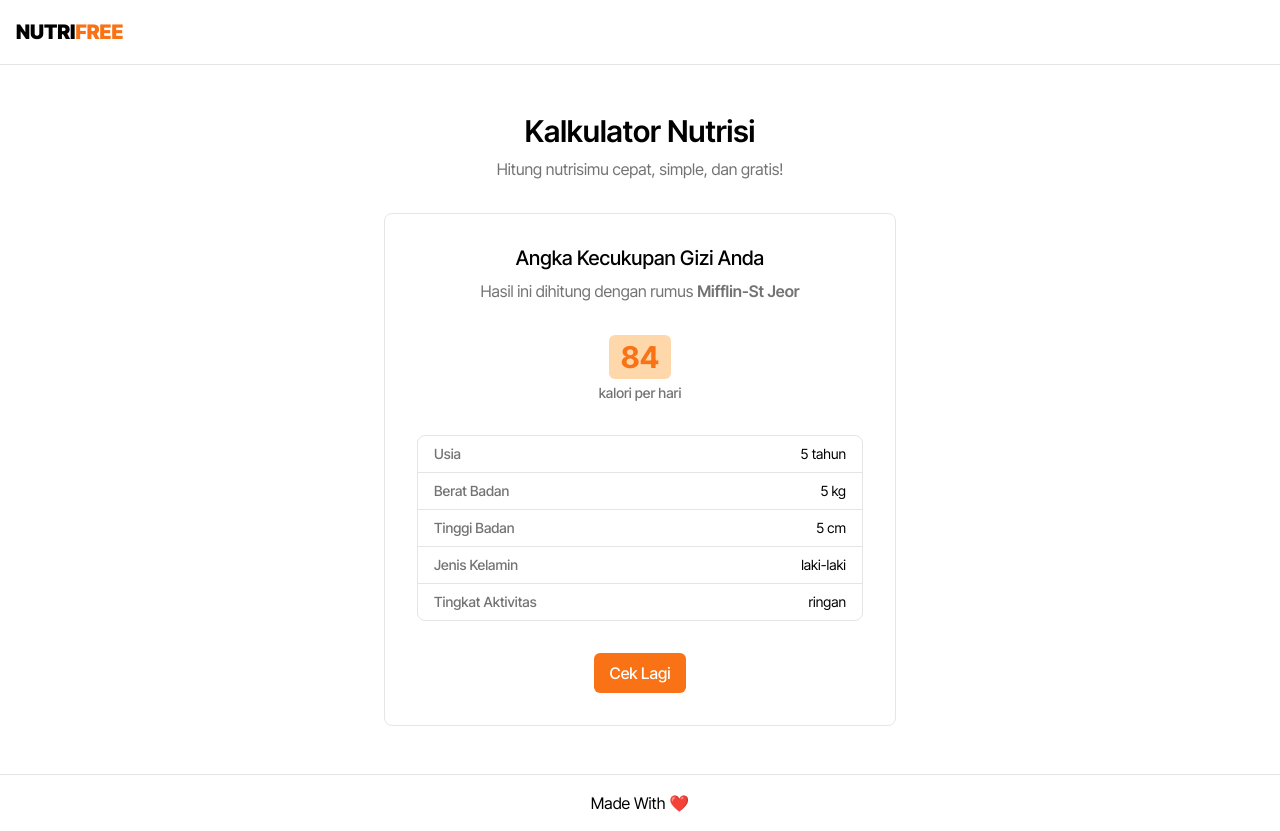
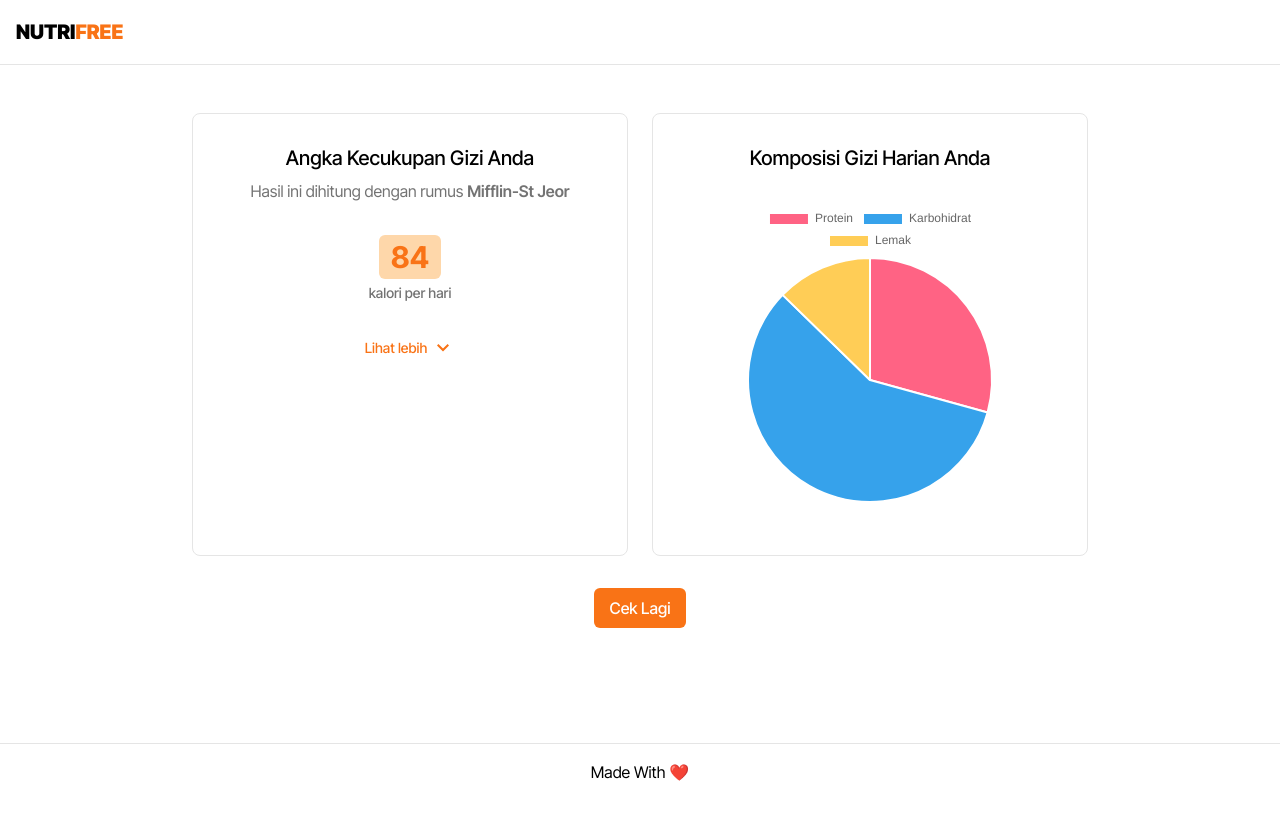
Before and after one commit to fajarnurwahid/nutrifree, a React (Vite) app: page / in a window 1280 px wide. Both pictures are taken after typing "5", "5", "5" into the empty fields and a click on the button "Cek AKG Saya". After the commit the page ends 800 px from the top, so only its background shows below. Built offline with nearby package versions, Linux system fonts and the light colour scheme.

Commit message:
Added makronutrien feature

```diff
--- a/index.html
+++ b/index.html
@@ -7,7 +7,7 @@
         <link rel="preconnect" href="https://fonts.googleapis.com" />
         <link rel="preconnect" href="https://fonts.gstatic.com" crossorigin />
         <link href="https://fonts.googleapis.com/css2?family=Inter+Tight:ital,wght@0,100..900;1,100..900&display=swap" rel="stylesheet" />
-        <title>NUTRIFREE</title>
+        <title>NutriFree</title>
     </head>
     <body class="font-inter-tight">
         <div id="root"></div>
--- a/package.json
+++ b/package.json
@@ -10,6 +10,7 @@
     "preview": "vite preview"
   },
   "dependencies": {
+    "chart.js": "^4.4.7",
     "react": "^18.3.1",
     "react-dom": "^18.3.1",
     "react-router": "^7.1.1",
--- /dev/null
+++ b/src/components/home/MakroNutrienChart.tsx
@@ -0,0 +1,57 @@
+import Chart from "chart.js/auto";
+import { useEffect, useRef } from "react";
+import { twMerge } from "tailwind-merge";
+import { type NutrienType } from "../../pages/Home";
+
+type MakroNutrienChartProps = React.HTMLAttributes<HTMLCanvasElement> & {
+    data: NutrienType;
+};
+
+const NUTREIN_TITLE: Record<keyof NutrienType, string> = {
+    protein: "Protein",
+    carbohydrate: "Karbohidrat",
+    fat: "Lemak",
+};
+
+export default function MakroNutrienChart({ className, data }: MakroNutrienChartProps) {
+    const canvasRef = useRef(null);
+    const chartRef = useRef<any>(null);
+
+    useEffect(() => {
+        if (canvasRef.current) {
+            if (chartRef.current) {
+                chartRef.current.destroy();
+            }
+            chartRef.current = new Chart(canvasRef.current, {
+                type: "pie",
+                data: {
+                    labels: Object.keys(data).map((key) => NUTREIN_TITLE[key as keyof NutrienType]),
+                    datasets: [
+                        {
+                            data: Object.values(data),
+                            backgroundColor: ["rgb(255, 99, 132)", "rgb(54, 162, 235)", "rgb(255, 205, 86)"],
+                            hoverOffset: 4,
+                        },
+                    ],
+                },
+                options: {
+                    plugins: {
+                        tooltip: {
+                            callbacks: {
+                                label: function (ctx) {
+                                    return `${ctx.formattedValue} gram`;
+                                },
+                            },
+                        },
+                    },
+                },
+            });
+        }
+    }, [canvasRef.current]);
+
+    return (
+        <div className={twMerge("h-80", className)}>
+            <canvas ref={canvasRef} className="mx-auto"></canvas>
+        </div>
+    );
+}
--- /dev/null
+++ b/src/components/home/ResultInfo.tsx
@@ -0,0 +1,60 @@
+import { useState } from "react";
+import { type TotalType } from "../../pages/Home";
+
+type ResultInfoProps = {
+    total: TotalType;
+};
+
+const GENDER = {
+    male: "Laki-laki",
+    female: "Perempuan",
+};
+const ACTIVITY = {
+    rare: "Jarang",
+    light: "Ringan",
+    medium: "Sedang",
+    heavy: "Berat",
+    "very-heavy": "Sangat Berat",
+};
+
+export default function ResultInfo({ total }: ResultInfoProps) {
+    const [isOpen, setIsOpen] = useState(false);
+
+    return isOpen ? (
+        <div className="mt-8 divide-y divide-neutral-200 border border-neutral-200 rounded-lg overflow-x-auto">
+            <div className="flex items-center justify-between">
+                <p className="py-2 px-4 font-medium text-neutral-500 text-sm w-full">Usia</p>
+                <p className="py-2 px-4 text-sm w-full text-right">{total.age} tahun</p>
+            </div>
+            <div className="flex items-center justify-between">
+                <p className="py-2 px-4 font-medium text-neutral-500 text-sm w-full">Berat Badan</p>
+                <p className="py-2 px-4 text-sm w-full text-right">{total.weight} kg</p>
+            </div>
+            <div className="flex items-center justify-between">
+                <p className="py-2 px-4 font-medium text-neutral-500 text-sm w-full">Tinggi Badan</p>
+                <p className="py-2 px-4 text-sm w-full text-right">{total.height} cm</p>
+            </div>
+            <div className="flex items-center justify-between">
+                <p className="py-2 px-4 font-medium text-neutral-500 text-sm w-full">Jenis Kelamin</p>
+                <p className="py-2 px-4 text-sm w-full text-right">{GENDER[total.gender as keyof typeof GENDER]}</p>
+            </div>
+            <div className="flex items-center justify-between">
+                <p className="py-2 px-4 font-medium text-neutral-500 text-sm w-full">Tingkat Aktivitas</p>
+                <p className="py-2 px-4 text-sm w-full text-right">{ACTIVITY[total.activity as keyof typeof ACTIVITY]}</p>
+            </div>
+        </div>
+    ) : (
+        <div className="mt-8 text-center">
+            <button
+                type="button"
+                onClick={() => setIsOpen(true)}
+                className="inline-flex items-center space-x-1 text-sm font-medium text-orange-500 hover:text-orange-600"
+            >
+                <span>Lihat lebih</span>
+                <svg xmlns="http://www.w3.org/2000/svg" height="24px" viewBox="0 -960 960 960" width="24px" fill="currentColor">
+                    <path d="M480-344 240-584l56-56 184 184 184-184 56 56-240 240Z" />
+                </svg>
+            </button>
+        </div>
+    );
+}
--- a/src/pages/Home.tsx
+++ b/src/pages/Home.tsx
@@ -1,60 +1,87 @@
 import { useState } from "react";
 import Container from "../components/Container";
+import MakroNutrienChart from "../components/home/MakroNutrienChart";
+import ResultInfo from "../components/home/ResultInfo";
 
-const TOTAL = {
-    usia: 0,
-    berat: 0,
-    tinggi: 0,
+export type NutrienType = {
+    protein: number;
+    carbohydrate: number;
+    fat: number;
+};
+export type TotalType = {
+    age: number;
+    weight: number;
+    height: number;
+    gender: string;
+    activity: string;
+};
+
+const TOTAL: TotalType = {
+    age: 0,
+    weight: 0,
+    height: 0,
     gender: "",
-    aktivitas: "",
+    activity: "",
+};
+const NUTREIN: NutrienType = {
+    protein: 0,
+    carbohydrate: 0,
+    fat: 0,
 };
 
 export default function Home() {
     const [isResult, setIsResult] = useState(false);
-    const [kaloriTotal, setKaloriTotal] = useState(0);
+    const [caloriTotal, setCaloriTotal] = useState(0);
     const [total, setTotal] = useState(TOTAL);
+    const [nutrein, setNutrien] = useState(NUTREIN);
 
     function handleSubmit(e: React.FormEvent<HTMLFormElement>) {
         e.preventDefault();
         setIsResult(true);
         const formData = new FormData(e.currentTarget);
         let bmr;
-        let kalori;
-        const usia = Math.abs(Number(formData.get("usia")));
-        const berat = Math.abs(Number(formData.get("berat")));
-        const tinggi = Math.abs(Number(formData.get("tinggi")));
-        if (formData.get("gender") === "laki-laki") {
-            bmr = 10 * berat + 6.25 * tinggi - 5 * usia + 5;
+        let calori;
+        const age = Math.abs(Number(formData.get("age")));
+        const weight = Math.abs(Number(formData.get("weight")));
+        const height = Math.abs(Number(formData.get("height")));
+        if (formData.get("gender") === "male") {
+            bmr = 10 * weight + 6.25 * height - 5 * age + 5;
         } else {
-            bmr = 10 * berat + 6.25 * tinggi - 5 * usia - 161;
+            bmr = 10 * weight + 6.25 * height - 5 * age - 161;
         }
-        switch (formData.get("aktivitas")) {
-            case "jarang":
-                kalori = bmr * 1.2;
+        switch (formData.get("activity")) {
+            case "rare":
+                calori = bmr * 1.2;
                 break;
-            case "ringan":
-                kalori = bmr * 1.375;
+            case "light":
+                calori = bmr * 1.375;
                 break;
-            case "sedang":
-                kalori = bmr * 1.55;
+            case "medium":
+                calori = bmr * 1.55;
                 break;
-            case "berat":
-                kalori = bmr * 1.725;
+            case "heavy":
+                calori = bmr * 1.725;
                 break;
-            case "sangat-berat":
-                kalori = bmr * 1.9;
+            case "very-heavy":
+                calori = bmr * 1.9;
                 break;
             default:
-                kalori = 0;
+                calori = 0;
                 break;
         }
-        setKaloriTotal(Math.round(kalori));
+        calori = Math.round(calori);
+        setCaloriTotal(calori);
         setTotal({
-            usia,
-            berat,
-            tinggi,
-            aktivitas: formData.get("aktivitas") as string,
+            age,
+            weight,
+            height,
+            activity: formData.get("activity") as string,
             gender: formData.get("gender") as string,
+        });
+        setNutrien({
+            protein: Number(((calori * 0.25) / 4).toFixed(1)),
+            carbohydrate: Number(((calori * 0.5) / 4).toFixed(1)),
+            fat: Number(((calori * 0.25) / 9).toFixed(1)),
         });
     }
 
@@ -62,47 +89,35 @@ export default function Home() {
         <>
             <section className="py-12 min-h-[calc(100vh-64px-58px)]">
                 <Container>
-                    <h1 className="text-2xl sm:text-3xl font-semibold text-center mb-2 leading-tight">Kalkulator Nutrisi</h1>
-                    <p className="text-neutral-500 text-center mb-8">Hitung nutrisimu cepat, simple, dan gratis!</p>
                     {isResult ? (
-                        <div className="bg-white rounded-lg p-4 sm:p-8 border border-neutral-200 max-w-lg mx-auto">
+                        <>
+                            <div className="md:space-x-6 space-y-6 md:space-y-0 md:flex md:justify-center max-w-4xl mx-auto">
+                                <div className="bg-white rounded-lg p-4 sm:p-8 border border-neutral-200 w-full">
                                     <p className="text-center text-xl font-medium mb-2 leading-tight">Angka Kecukupan Gizi Anda</p>
                                     <p className="text-center text-neutral-500 mb-8">
                                         Hasil ini dihitung dengan rumus <span className="font-semibold">Mifflin-St Jeor</span>
                                     </p>
                                     <p className="text-3xl font-bold text-center mb-1">
-                                <span className="inline-block py-1 px-3 rounded-md bg-orange-200 text-orange-500">{kaloriTotal}</span>
+                                        <span className="inline-block py-1 px-3 rounded-md bg-orange-200 text-orange-500">{caloriTotal}</span>
                                     </p>
                                     <p className="text-center text-neutral-500 text-sm font-medium">kalori per hari</p>
-                            <div className="mt-8 divide-y divide-neutral-200 border border-neutral-200 rounded-lg overflow-x-auto">
-                                <div className="flex items-center justify-between">
-                                    <p className="py-2 px-4 font-medium text-neutral-500 text-sm w-full">Usia</p>
-                                    <p className="py-2 px-4 text-sm w-full text-right">{total.usia} tahun</p>
+                                    <ResultInfo total={total} />
                                 </div>
-                                <div className="flex items-center justify-between">
-                                    <p className="py-2 px-4 font-medium text-neutral-500 text-sm w-full">Berat Badan</p>
-                                    <p className="py-2 px-4 text-sm w-full text-right">{total.berat} kg</p>
-                                </div>
-                                <div className="flex items-center justify-between">
-                                    <p className="py-2 px-4 font-medium text-neutral-500 text-sm w-full">Tinggi Badan</p>
-                                    <p className="py-2 px-4 text-sm w-full text-right">{total.tinggi} cm</p>
-                                </div>
-                                <div className="flex items-center justify-between">
-                                    <p className="py-2 px-4 font-medium text-neutral-500 text-sm w-full">Jenis Kelamin</p>
-                                    <p className="py-2 px-4 text-sm w-full text-right">{total.gender}</p>
-                                </div>
-                                <div className="flex items-center justify-between">
-                                    <p className="py-2 px-4 font-medium text-neutral-500 text-sm w-full">Tingkat Aktivitas</p>
-                                    <p className="py-2 px-4 text-sm w-full text-right">{total.aktivitas}</p>
+                                <div className="bg-white rounded-lg p-4 sm:p-8 border border-neutral-200 w-full">
+                                    <p className="text-center text-xl font-medium mb-8 leading-tight">Komposisi Gizi Harian Anda</p>
+                                    <MakroNutrienChart data={nutrein} />
                                 </div>
                             </div>
-                            <div className="flex items-center justify-center mt-8">
+                            <div className="text-center mt-8">
                                 <button type="button" onClick={() => setIsResult(false)} className="btn btn-primary">
                                     Cek Lagi
                                 </button>
                             </div>
-                        </div>
+                        </>
                     ) : (
+                        <>
+                            <h1 className="text-2xl sm:text-3xl font-semibold text-center mb-2 leading-tight">Kalkulator Nutrisi</h1>
+                            <p className="text-neutral-500 text-center mb-8">Hitung nutrisimu cepat, simple, dan gratis!</p>
                             <form onSubmit={handleSubmit} className="max-w-lg mx-auto space-y-4">
                                 <div>
                                     <label htmlFor="" className="form-label">
@@ -110,9 +125,9 @@ export default function Home() {
                                     </label>
                                     <input
                                         type="number"
-                                    name="usia"
+                                        name="age"
                                         className="form-control w-full"
-                                    defaultValue={total.usia ? total.usia : ""}
+                                        defaultValue={total.age ? total.age : ""}
                                         required
                                         autoFocus
                                     />
@@ -121,13 +136,25 @@ export default function Home() {
                                     <label htmlFor="" className="form-label">
                                         Berat Badan (kg)
                                     </label>
-                                <input type="number" name="berat" className="form-control w-full" defaultValue={total.berat ? total.berat : ""} required />
+                                    <input
+                                        type="number"
+                                        name="weight"
+                                        className="form-control w-full"
+                                        defaultValue={total.weight ? total.weight : ""}
+                                        required
+                                    />
                                 </div>
                                 <div>
                                     <label htmlFor="" className="form-label">
                                         Tinggi Badan (cm)
                                     </label>
-                                <input type="number" name="tinggi" className="form-control w-full" defaultValue={total.tinggi ? total.tinggi : ""} required />
+                                    <input
+                                        type="number"
+                                        name="height"
+                                        className="form-control w-full"
+                                        defaultValue={total.height ? total.height : ""}
+                                        required
+                                    />
                                 </div>
                                 <div>
                                     <label htmlFor="" className="form-label">
@@ -137,26 +164,26 @@ export default function Home() {
                                         <div className="w-full">
                                             <input
                                                 type="radio"
-                                            id="laki-laki"
+                                                id="male"
                                                 name="gender"
-                                            value={"laki-laki"}
+                                                value={"male"}
                                                 className="form-radio-input"
-                                            defaultChecked={total.gender ? total.gender === "laki-laki" : true}
+                                                defaultChecked={total.gender ? total.gender === "male" : true}
                                             />
-                                        <label htmlFor="laki-laki" className="form-radio-label w-full">
+                                            <label htmlFor="male" className="form-radio-label w-full">
                                                 Laki-laki
                                             </label>
                                         </div>
                                         <div className="w-full">
                                             <input
                                                 type="radio"
-                                            id="perempuan"
+                                                id="female"
                                                 name="gender"
-                                            value={"perempuan"}
+                                                value={"female"}
                                                 className="form-radio-input"
-                                            defaultChecked={total.gender === "perempuan"}
+                                                defaultChecked={total.gender === "female"}
                                             />
-                                        <label htmlFor="perempuan" className="form-radio-label w-full">
+                                            <label htmlFor="female" className="form-radio-label w-full">
                                                 Perempuan
                                             </label>
                                         </div>
@@ -166,12 +193,12 @@ export default function Home() {
                                     <label htmlFor="" className="form-label">
                                         Tingkat Aktivitas
                                     </label>
-                                <select className="form-control w-full" name="aktivitas" defaultValue={total.aktivitas ? total.aktivitas : "ringan"}>
-                                    <option value="jarang">Jarang (tidak aktif)</option>
-                                    <option value="ringan">Ringan (1-3 hari/minggu)</option>
-                                    <option value="sedang">Sedang (3-5 hari/minggu)</option>
-                                    <option value="berat">Berat (6-7 hari/minggu)</option>
-                                    <option value="sangat-berat">Sangat Berat (pekerjaan fisik berat)</option>
+                                    <select className="form-control w-full" name="activity" defaultValue={total.activity ? total.activity : "light"}>
+                                        <option value="rare">Jarang (tidak aktif)</option>
+                                        <option value="light">Ringan (1-3 hari/minggu)</option>
+                                        <option value="medium">Sedang (3-5 hari/minggu)</option>
+                                        <option value="heavy">Berat (6-7 hari/minggu)</option>
+                                        <option value="very-heavy">Sangat Berat (pekerjaan fisik berat)</option>
                                     </select>
                                 </div>
                                 <p className="text-sm text-neutral-500">
@@ -186,6 +213,7 @@ export default function Home() {
                                     </button>
                                 </div>
                             </form>
+                        </>
                     )}
                 </Container>
             </section>
```
Also changed, not shown: 1 other file (tests, documents, lock files or other folders). Lines whose indentation alone changed are shown as unchanged.
